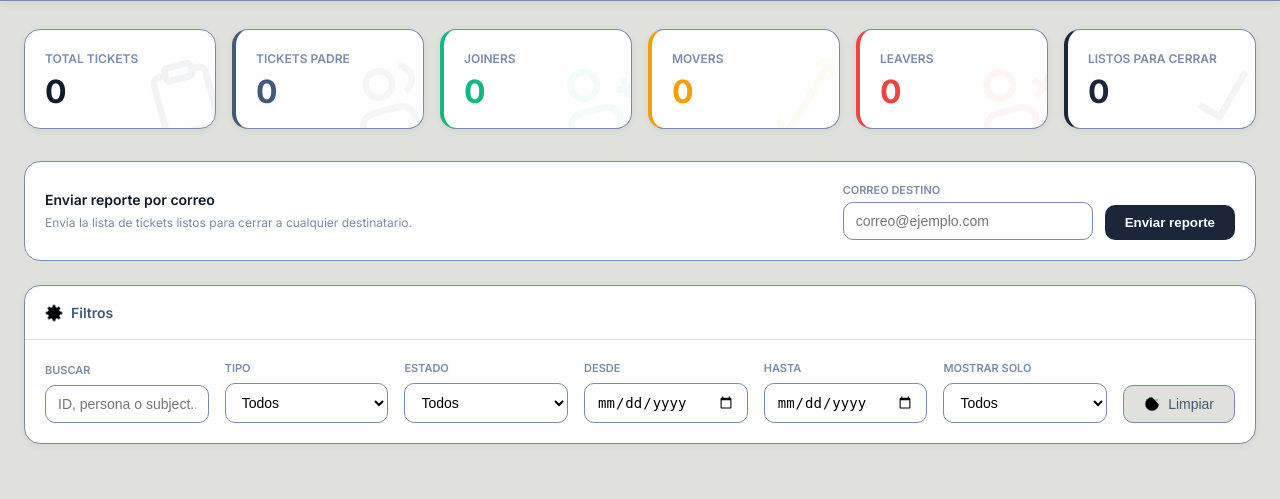
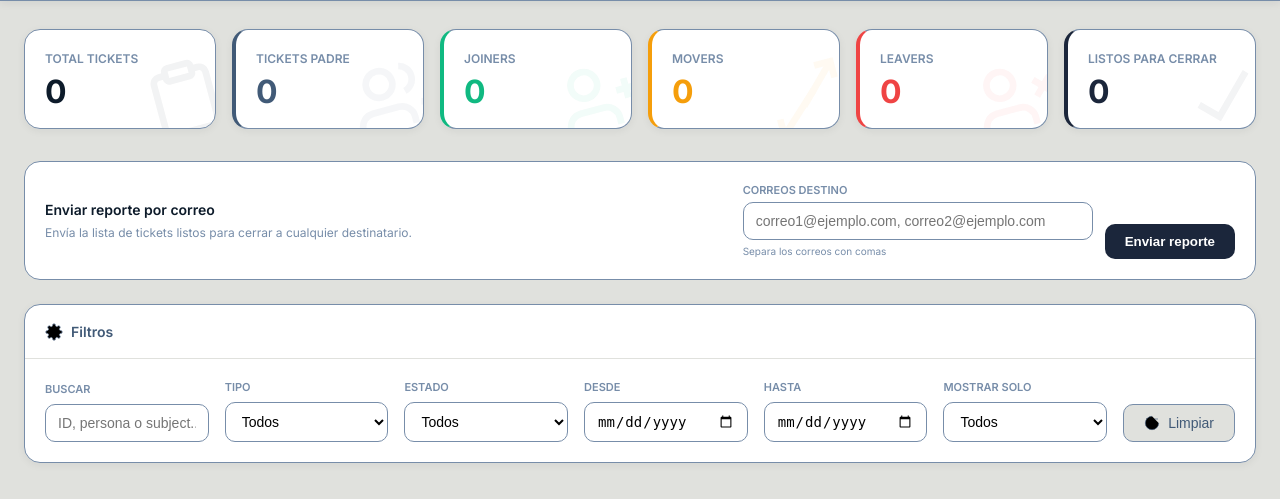
Before and after one commit to Gennbu/JML-Dashboard, a Django app: page / in a window 1280 px wide. Shown: the part 164-663 px from the top of the page. Run offline with Django 5.2, Linux system fonts and the light colour scheme; data that the repository does not hold is empty.

Commit message:
Correo 25

```diff
--- a/tickets/templates/tickets/alertas.html
+++ b/tickets/templates/tickets/alertas.html
@@ -824,10 +824,11 @@
                     {% csrf_token %}
                     <div>
                         <label
-                            style="display: block; font-size: 11px; font-weight: 600; text-transform: uppercase; color: var(--dusty-denim); margin-bottom: 4px;">Correo
+                            style="display: block; font-size: 11px; font-weight: 600; text-transform: uppercase; color: var(--dusty-denim); margin-bottom: 4px;">Correos
                             destino</label>
-                        <input type="email" name="email_destino" placeholder="correo@ejemplo.com" required
-                            style="padding: 10px 12px; border: 1px solid var(--dusty-denim); border-radius: 10px; font-size: 14px; min-width: 250px;">
+                        <input type="text" name="email_destino" placeholder="correo1@ejemplo.com, correo2@ejemplo.com" required
+                            style="padding: 10px 12px; border: 1px solid var(--dusty-denim); border-radius: 10px; font-size: 14px; min-width: 350px;">
+                        <small style="display: block; font-size: 10px; color: var(--dusty-denim); margin-top: 4px;">Separa los correos con comas</small>
                     </div>
                     <button type="submit"
                         style="padding: 10px 20px; background: var(--prussian-blue); color: white; border: none; border-radius: 10px; font-weight: 600; cursor: pointer;">Enviar
--- a/tickets/views.py
+++ b/tickets/views.py
@@ -119,74 +119,85 @@ def calcular_prioridad(padre, dias_abierto, total_hijos, hijos_pendientes):
 
 def obtener_alertas_padre_listos_para_cerrar():
     hoy = timezone.now().date()
-    # Definimos estados cerrados de forma estándar
-    estados_cerrados = ['closed', 'resolved', 'cerrado', 'completed', 'cancelled', 'cancelado', 'cierre manual']
+    # Definimos estados cerrados de forma estándar (agregamos variaciones de mayúsculas por seguridad)
+    estados_cerrados = ['closed', 'resolved', 'cerrado', 'completed', 'cancelled', 'cancelado', 'cierre manual',
+                        'Closed', 'Resolved', 'Cerrado', 'Completed', 'Cancelled', 'Cancelado', 'Cierre Manual']
 
-    # 1. Obtener todos los IDs de tickets padre que están abiertos
+    # 1. Obtener padres abiertos (que no estén en estados cerrados)
+    # Usamos __in para que sea más eficiente en la BD
     padres_abiertos = Ticket.objects.filter(
         Q(linked_request_id__isnull=True) | Q(linked_request_id='')
     ).exclude(
         request_status__in=estados_cerrados
     )
 
-    # 2. Obtener todos los hijos que pertenecen a estos padres abiertos
-    ids_padres_abiertos = padres_abiertos.values_list('request_id', flat=True)
-    hijos_de_padres_abiertos = Ticket.objects.filter(
-        linked_request_id__in=ids_padres_abiertos
+    # 2. Encontrar padres que tienen hijos abiertos
+    # Esto es mucho más rápido que procesar 10k tickets en memoria
+    padres_con_hijos_abiertos = Ticket.objects.exclude(
+        Q(linked_request_id__isnull=True) | Q(linked_request_id='')
+    ).exclude(
+        request_status__in=estados_cerrados
+    ).values_list('linked_request_id', flat=True).distinct()
+
+    # 3. Filtrar: Padres que NO están en la lista de los que tienen hijos abiertos
+    # Pero que SÍ tienen al menos un hijo (para no cerrar padres sin tareas)
+    padres_con_al_menos_un_hijo = Ticket.objects.exclude(
+        Q(linked_request_id__isnull=True) | Q(linked_request_id='')
+    ).values_list('linked_request_id', flat=True).distinct()
+
+    padres_listos = padres_abiertos.filter(
+        request_id__in=padres_con_al_menos_un_hijo
+    ).exclude(
+        request_id__in=padres_con_hijos_abiertos
     )
 
-    # Agrupamos hijos por padre para procesar en memoria de forma eficiente
-    hijos_por_padre = defaultdict(list)
-    for hijo in hijos_de_padres_abiertos:
-        hijos_por_padre[hijo.linked_request_id].append(hijo)
+    # 4. Obtener el conteo de hijos cerrados para cada padre listo (usando agregación)
+    from django.db.models import Count
+    conteos_hijos = Ticket.objects.filter(
+        linked_request_id__in=padres_listos.values_list('request_id', flat=True)
+    ).values('linked_request_id').annotate(total=Count('id'))
+
+    hijos_map = {item['linked_request_id']: item['total'] for item in conteos_hijos}
 
     cerrar_manual_resto = []
     cerrar_manual_nz_au = []
 
-    for padre in padres_abiertos:
-        hijos_del_padre = hijos_por_padre.get(padre.request_id, [])
+    for padre in padres_listos:
+        hijos_cerrados_count = hijos_map.get(padre.request_id, 0)
 
-        # Un padre está listo para cerrar SI tiene hijos Y todos sus hijos están cerrados
-        if not hijos_del_padre:
-            continue
+        dias_abierto = 0
+        if padre.created_time:
+            # Aseguramos que created_time sea date para la resta
+            fecha_creacion = padre.created_time.date() if hasattr(padre.created_time, 'date') else padre.created_time
+            dias_abierto = (hoy - fecha_creacion).days
 
-        hijos_abiertos = [h for h in hijos_del_padre if h.request_status.lower() not in estados_cerrados]
+        region = 'nz_au' if es_nz_o_australia(padre.subject) else 'resto'
+        tipo_value = 'Joiner' if 'Joiner' in padre.subject or 'joiner' in padre.subject.lower() else ('Mover' if 'Mover' in padre.subject or 'mover' in padre.subject.lower() else 'Leaver')
 
-        if len(hijos_abiertos) == 0:
-            # Todos los hijos están cerrados
-            hijos_cerrados_count = len(hijos_del_padre)
+        alerta = {
+            'padre': padre,
+            'request_id': padre.request_id,
+            'nombre': extraer_nombre(padre.subject),
+            'subject_completo': padre.subject,
+            'tipo_alerta': 'cerrar_manual',
+            'severidad': 'cerrar',
+            'dias_abierto': dias_abierto,
+            'total_hijos': hijos_cerrados_count,
+            'hijos_pendientes': 0,
+            'hijos': [],
+            'hijos_cerrados_count': hijos_cerrados_count,
+            'tipo_jml': tipo_value,
+            'tipo': tipo_value,
+            'mensaje': 'Todos los hijos cerrados - Listo para cierre manual',
+            'dias_limite': None,
+            'es_nz_au': region == 'nz_au',
+            'region': region,
+        }
 
-            dias_abierto = 0
-            if padre.created_time:
-                dias_abierto = (hoy - padre.created_time).days
-
-            region = 'nz_au' if es_nz_o_australia(padre.subject) else 'resto'
-            tipo_value = 'Joiner' if 'Joiner' in padre.subject else ('Mover' if 'Mover' in padre.subject else 'Leaver')
-
-            alerta = {
-                'padre': padre,
-                'request_id': padre.request_id,
-                'nombre': extraer_nombre(padre.subject),
-                'subject_completo': padre.subject,
-                'tipo_alerta': 'cerrar_manual',
-                'severidad': 'cerrar',
-                'dias_abierto': dias_abierto,
-                'total_hijos': hijos_cerrados_count,
-                'hijos_pendientes': 0,
-                'hijos': [],
-                'hijos_cerrados_count': hijos_cerrados_count,
-                'tipo_jml': tipo_value,
-                'tipo': tipo_value,
-                'mensaje': 'Todos los hijos cerrados - Cerrar padre manualmente',
-                'dias_limite': None,
-                'es_nz_au': region == 'nz_au',
-                'region': region,
-            }
-
-            if region == 'nz_au':
-                cerrar_manual_nz_au.append(alerta)
-            else:
-                cerrar_manual_resto.append(alerta)
+        if region == 'nz_au':
+            cerrar_manual_nz_au.append(alerta)
+        else:
+            cerrar_manual_resto.append(alerta)
 
     return cerrar_manual_resto, cerrar_manual_nz_au
 
```
